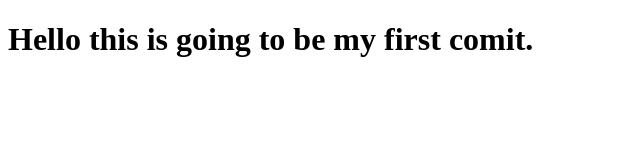
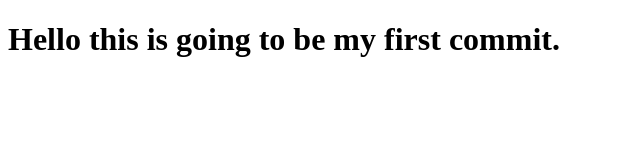
Before and after one commit to rajarohan/GitHello, a plain HTML site: page index.html in a window 1280 px wide. Shown: the full height of the page, 0-640 px from the left. Drawn offline with Linux system fonts and the light colour scheme.

Commit message:
First Commit

```diff
--- a/index.html
+++ b/index.html
@@ -6,6 +6,6 @@
     <title>Day1</title>
 </head>
 <body>
-    <h1>Hello this is going to be my first comit.</h1>
+    <h1>Hello this is going to be my first commit.</h1>
 </body>
 </html>
```
